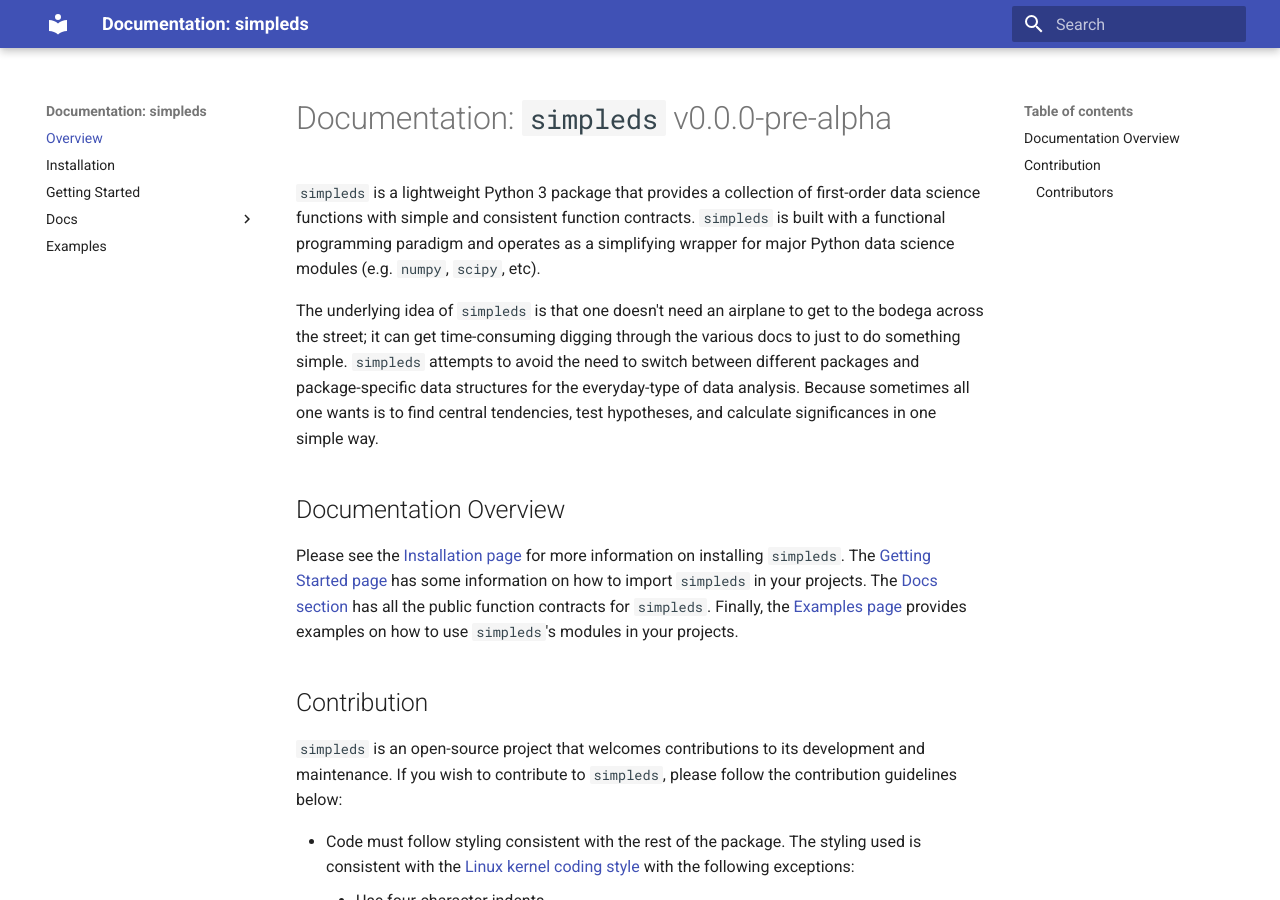
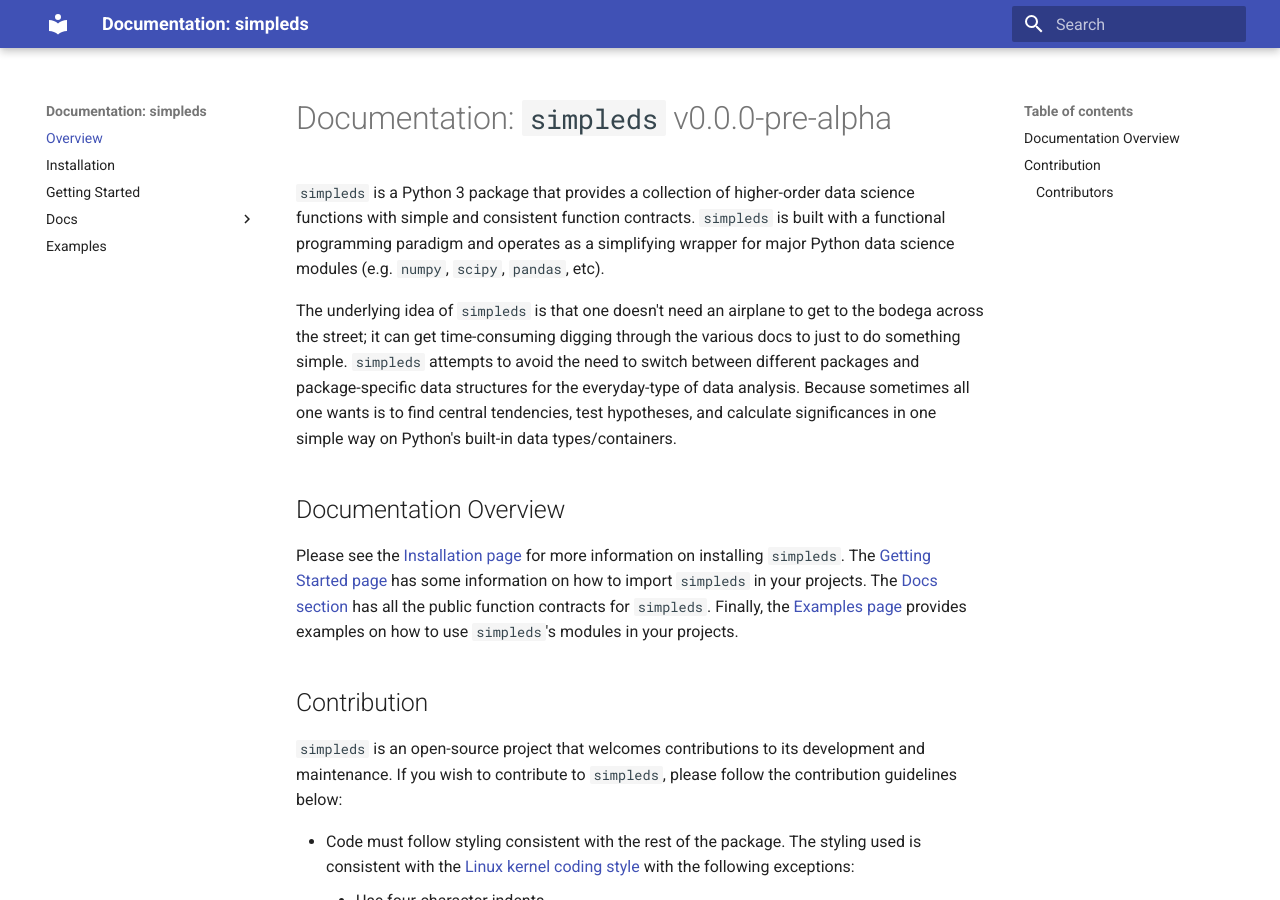
Before and after one commit to keiferc/simpleds, an MkDocs documentation site: the page built from docs/index.md, in a window 1280 px wide and 900 px high. Built offline with MkDocs 1.6.1 and Material for MkDocs 9.7.7, drawn with Linux system fonts in a browser that asks for light colours.

Commit message:
updated overview

```diff
--- a/docs/index.md
+++ b/docs/index.md
@@ -1,8 +1,8 @@
 # Documentation: `simpleds` v0.0.0-pre-alpha
 
-`simpleds` is a lightweight Python 3 package that provides a collection of
-first-order data science functions with simple and consistent function
-contracts. `simpleds` is built with a functional programming paradigm and operates as a simplifying wrapper for major Python data science modules (e.g. `numpy`, `scipy`, etc).
+`simpleds` is a Python 3 package that provides a collection of higher-order
+data science functions with simple and consistent function contracts.
+`simpleds` is built with a functional programming paradigm and operates as a simplifying wrapper for major Python data science modules (e.g. `numpy`, `scipy`, `pandas`, etc).
 
 The underlying idea of `simpleds` is that one doesn't need an airplane to get
 to the bodega across the street; it can get time-consuming digging through
@@ -10,7 +10,7 @@ the various docs to just to do something simple. `simpleds` attempts to avoid
 the need to switch between different packages and package-specific data
 structures for the everyday-type of data analysis. Because sometimes all one
 wants is to find central tendencies, test hypotheses, and calculate
-significances in one simple way.
+significances in one simple way on Python's built-in data types/containers.
 
 
 ## Documentation Overview
```
Also changed, not shown: README.md (+4 -6 lines).
